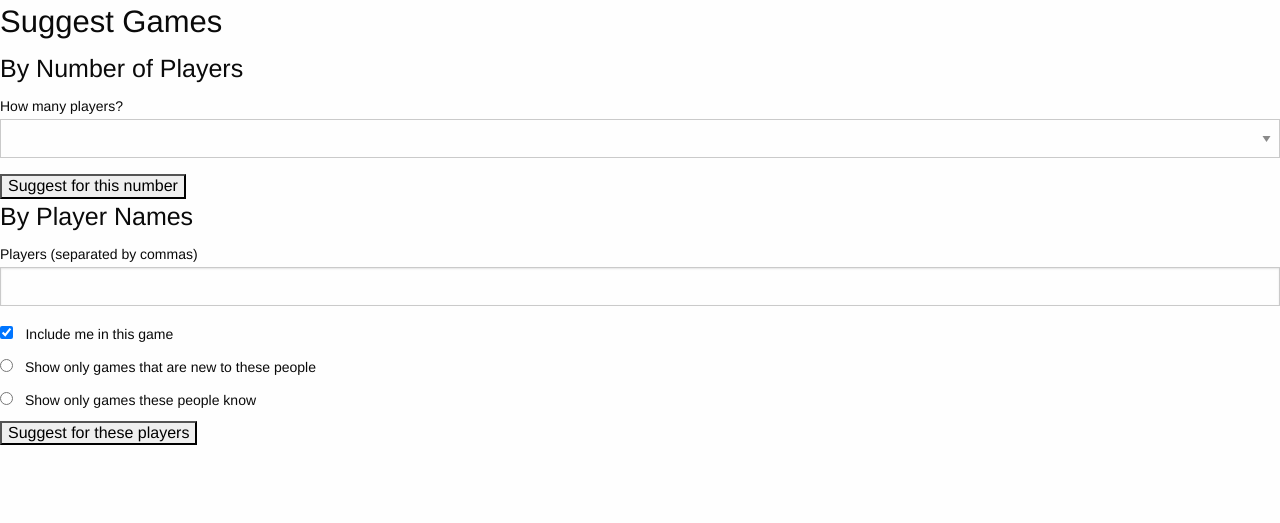
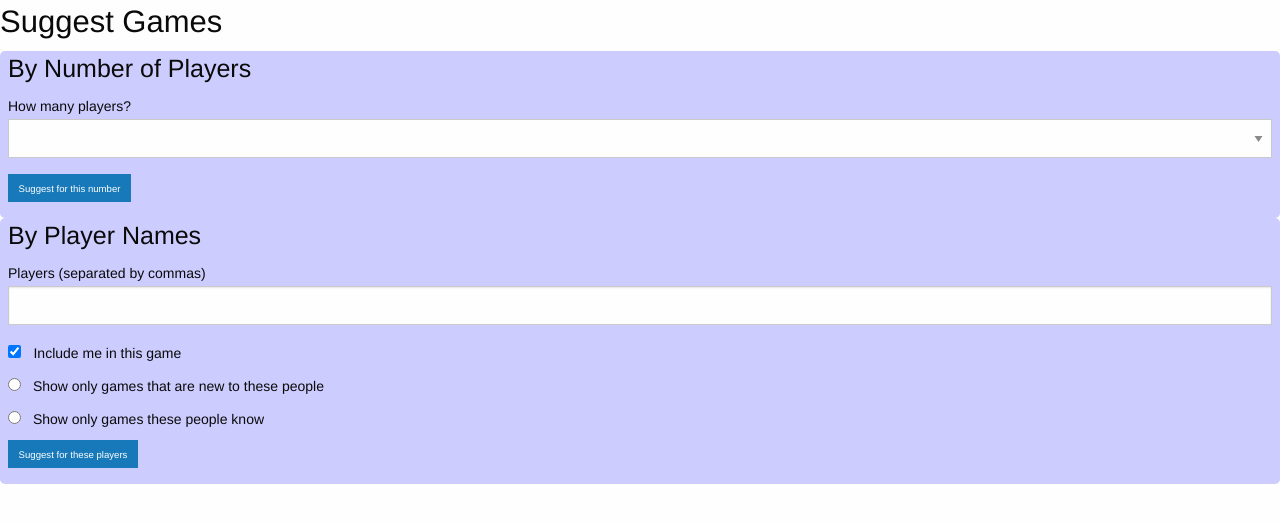
Before and after one commit to mkunkel/board_game_rails, a Rails app: page /games/suggest in a window 1280 px wide. Shown: the part 109-632 px from the top of the page. Run offline with Rails 7, Linux system fonts and the light colour scheme; style sheets or scripts are compiled from the project's sources; some libraries are stand-ins or nearby versions.

Commit message:
working on prettyfication

```diff
--- /dev/null
+++ b/app/assets/stylesheets/app.scss
@@ -0,0 +1,8 @@
+$global-radius: 5px;
+
+.section {
+  background-color: #CCCCFF;
+  border-radius: $global-radius;
+  padding-left: 8px;
+  padding-right: 8px;
+}
--- /dev/null
+++ b/app/assets/stylesheets/overrides.scss
@@ -0,0 +1,16 @@
+$global-radius: 3px;
+$global-rounded: 1000px;
+
+form .row .row.collapse input.radius {
+  -moz-border-radius-bottomright: $global-radius;
+  -moz-border-radius-topright: $global-radius;
+  -webkit-border-bottom-right-radius: $global-radius;
+  -webkit-border-top-right-radius: $global-radius;
+}
+
+form .row .row.collapse input.round {
+  -moz-border-radius-bottomright: $global-rounded;
+  -moz-border-radius-topright: $global-rounded;
+  -webkit-border-bottom-right-radius: $global-rounded;
+  -webkit-border-top-right-radius: $global-rounded;
+}
--- a/app/views/devise/shared/_links.haml
+++ b/app/views/devise/shared/_links.haml
@@ -1,9 +1,3 @@
-- if controller_name != 'sessions'
-  = link_to "Sign in", new_session_path(resource_name)
-  %br/
-- if devise_mapping.registerable? && controller_name != 'registrations'
-  = link_to "Sign up", new_registration_path(resource_name)
-  %br/
 - if devise_mapping.recoverable? && controller_name != 'passwords' && controller_name != 'registrations'
   = link_to "Forgot your password?", new_password_path(resource_name)
   %br/
--- a/app/views/games/suggest.html.haml
+++ b/app/views/games/suggest.html.haml
@@ -2,20 +2,21 @@
   .small-12.columns
     %h3 Suggest Games
 .row
-  .small-12.columns
-    %h4 By Number of Players
-    = simple_form_for :game, url: :suggest_game, action: :post do |f|
-      .row
-        .small-12.columns
-          = f.input :number_of_players, collection: 0..59, label: "How many players?"
-          = f.submit "Suggest for this number"
-.row
-  .small-12.columns
-    %h4 By Player Names
-    = simple_form_for :game, url: :suggest_game, action: :post do |f|
-      .row
-        .small-12.columns
-          = f.input :players, label: "Players (separated by commas)"
-          = f.input :include_me, as: :boolean, label: "Include me in this game", input_html: {checked: true}
-          = f.input :played, as: :radio_buttons, collection: ["Show only games that are new to these people", "Show only games these people know"], checked: "Show only games that are new to these people", label: false
-          = f.submit "Suggest for these players"
+  .small-4.columns
+    .section
+      %h4 By Number of Players
+      = simple_form_for :game, url: :suggest_game, action: :post do |f|
+        .row
+          .small-12.columns
+            = f.input :number_of_players, collection: 0..59, label: "How many players?"
+            = f.submit "Suggest for this number", class: "button tiny radius"
+  .small-8.columns
+    .section
+      %h4 By Player Names
+      = simple_form_for :game, url: :suggest_game, action: :post do |f|
+        .row
+          .small-12.columns
+            = f.input :players, label: "Players (separated by commas)"
+            = f.input :include_me, as: :boolean, label: "Include me in this game", input_html: {checked: true}
+            = f.input :played, as: :radio_buttons, collection: ["Show only games that are new to these people", "Show only games these people know"], checked: "Show only games that are new to these people", label: false
+            = f.submit "Suggest for these players", class: "button tiny radius"
```
Also changed, not shown: app/views/devise/registrations/new.html.haml (+23 -21 lines), app/views/devise/sessions/new.html.haml (+3 -5 lines), app/views/games/new.html.haml (+19 -18 lines), app/views/games/search.html.haml (+10 -7 lines), app/views/plays/new.html.haml (+9 -8 lines).
